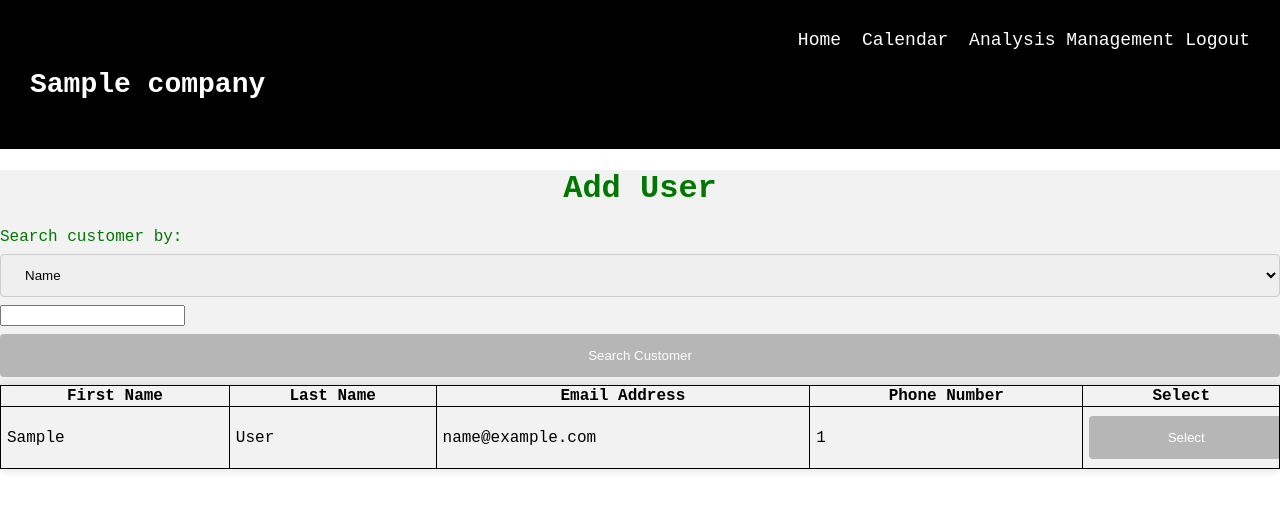
After one commit to brettmartin97/FSU-Project, a Python web app: template app/templates/search_customer.html in a window 1280 px wide. The commit adds this page. Shown: the top 510 px of the page. Run offline with Jinja, Linux system fonts and the light colour scheme; the template is opened without the code that fills it: most values are stand-ins (such as "Sample title", 1, 10 or a date in 2020).

Commit message:
Search customer functionality added

```diff
--- a/app/static/styles/style.css
+++ b/app/static/styles/style.css
@@ -279,6 +279,20 @@ header {
     color: #eaeaea;
 }
 
+button.left{
+  margin-left:10%;
+  margin-right:10%;
+  float:left;
+  width: 30%;
+}
+
+button.right{
+  margin-left:10%;
+  margin-right:10%;
+  float:right;
+  width: 45%;
+}
+
 div.day-grid form.days input button{
     height: 4vw;
   }
--- a/app/templates/Calendar-Day.html
+++ b/app/templates/Calendar-Day.html
@@ -59,7 +59,7 @@
       {% if i % 4 == 0 %}
         <td>{{ times[i] }}</td>
       {% else %}
-        <td> </td>
+        <td style="border:none"> </td>
       {% endif %}
       {% set vars = namespace(booked=0) %}
       {% for u in user_schedule %}
--- a/app/templates/booking.html
+++ b/app/templates/booking.html
@@ -3,7 +3,7 @@
 {% block content %}
 
 <div class=book><h1>Booking Appointment At {{ time }}</h1>
-  <form action="/admin/Customer" method="POST">
+  <form action="/admin/customer" method="POST">
     <label for="Booking Type" >Booking Type</label>
      <select name="Booking" id="Booking" required>
          {% for i in appointmentTypes %}
@@ -11,8 +11,8 @@
         {% endfor %}
       </select>
         <p></p>
-        <button type="submit" value="New Customer">New Customer</button>
-        <button type="submit" value="Existing Customer">Existing Customer</button>
+        <button class="left" type="submit" id="submit" name="submit" value="New Customer">New Customer</button>
+        <button class="left" ype="submit" id="submit"  name="submit" value="Existing Customer">Existing Customer</button>
   </form>
 </div>
 
--- /dev/null
+++ b/app/templates/search_customer.html
@@ -0,0 +1,43 @@
+
+    {% extends "base_templates/admin_base.html" %}
+
+    {% block content %}
+    <div class="container">
+      <h1>Add User</h1>
+    <form action= "" class="search_customer" method="POST">
+            <label for="search_type">Search customer by:</label>
+            <select id="search_type" name="search_type" required>
+                <option value="Name">Name</option>
+                <option value="Phone Number">Phone Number</option>
+                <option value="Email Address">Email Address</option>
+            </select>
+            <input type="search" name="search">
+        <input type="submit" name="submit" value="Search Customer" value="Search">
+        {% if customers %}
+        <table>
+            <thead>
+              <tr>
+                <th>First Name</th>
+                <th>Last Name</th>
+                <th>Email Address</th>
+                <th>Phone Number</th>
+                <th>Select</th>
+              </tr>
+          </thead>
+          <tbody>
+            {% for i in customers %}
+            <tr>
+              <td>{{ i.firstName }}</td>
+              <td>{{ i.lastName }}</td>
+              <td>{{ i.email }}</td>
+              <td>{{ i.phoneNumber }}</td>
+              <td><input type="Submit" value="Select"></td>
+            </tr>
+            {% endfor %}
+          </tbody>
+        </table>
+        {% endif %}
+    </form>
+</div>
+
+    {% endblock %}
--- a/app/utils/sql.py
+++ b/app/utils/sql.py
@@ -105,10 +105,8 @@ def get_attribute_all(field, table, where):
 """
 Get all data from a specified table.
 """
-def get_all(field, table, where, logger):
+def get_all(field, table, where):
     validationSQL = f'SELECT {field} FROM {table} WHERE {where}'
-
-    logger.info(validationSQL)
 
     conn = pymysql.connect(host='db',
         user='root',
```
Also changed, not shown: app/rest.py (+30 -0 lines).
